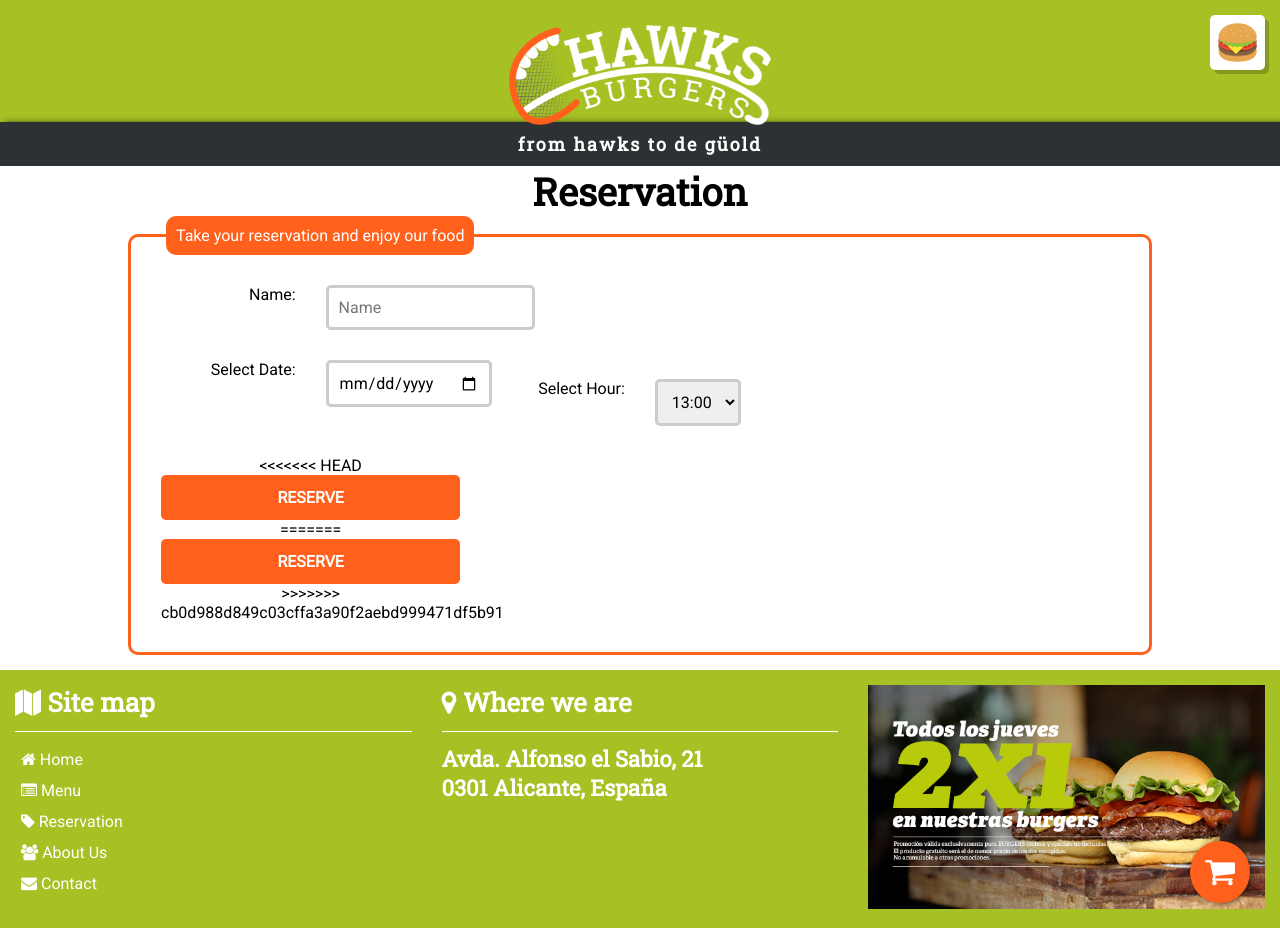
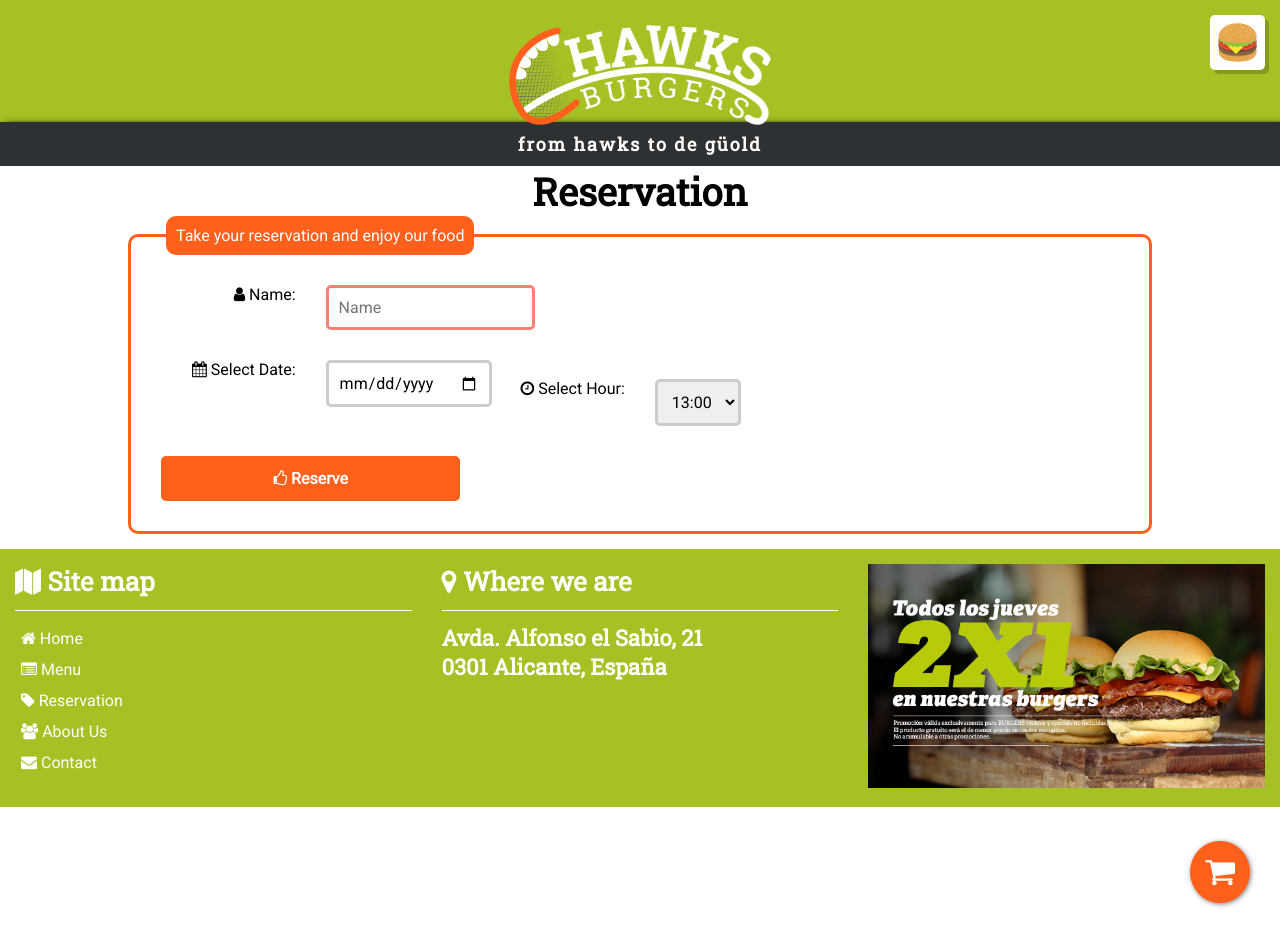
Before and after one commit to cArlitXs/HawksBurgers, a Jekyll site: the page built from reservas.html, in a window 1280 px wide and 928 px high. Built offline with Jekyll 4.4.1, drawn with Linux system fonts in a browser that asks for light colours.

Commit message:
Solución a la página de reserva de Alberto

```diff
--- a/reservas.html
+++ b/reservas.html
@@ -9,40 +9,40 @@
 
 <script>
 	function BotonComprar(){
-		alert("Your reservation has been registered");
+		alert("Your reservation has been registered.");
 		location.href = "{{site.baseurl}}/";
 	}
 </script>
 
 <div class="ACbackground">
 <div class="container">
-	<h1 class="ta-c"> Reservation </h1>
-	<form>
+	<h1 class="ta-c"> Reservation</h1>
+	<form onsubmit="BotonComprar()">
 	<fieldset>
 	<legend>Take your reservation and enjoy our food</legend>
 	<div class="row">
 		<div class="col-2 col-s-3 ta-r">
-		<label>Name:</label>
+		<label><i class="fa fa-user"></i> Name:</label>
 		</div>
 		<div class="col-2 col-s-3">
-		<input type="text" name="nombre" placeholder="Name">
+		<input type="text" name="nombre" placeholder="Name" required autofocus>
 		</div>
 
 	</div>
 	<div class="row">
 		<div id="fecha" class="col-2 col-s-3 ta-r">
-			<label>Select Date:</label>
+			<label><i class="fa fa-calendar"></i> Select Date:</label>
 		</div>
 		<div class="col-2 col-s-3">
-			<input type="date" name="calendar">
+			<input type="date" name="calendar" required>
 		</div>
 		<br>
 		<div class="col-2 col-s-3 ta-r">
-			<label>Select Hour:</label>
+			<label><i class="fa fa-clock-o"></i> Select Hour:</label>
 		</div>
 		<div  class="col-2 col-s-3">
-			<select>
-				<option>13:00</option>
+			<select required>
+				<option selected>13:00</option>
 				<option>13:15</option>
 				<option>13:30</option>
 				<option>13:45</option>
@@ -72,11 +72,7 @@
 	</div>
 	<div class="row">
 		<div class="col-4 ta-c">
-<<<<<<< HEAD
-			<button class="button button6" id="botoncompra" name="botoncompra" type="submit"><b>RESERVE</b></button>
-=======
-			<button class="button button6" id="botoncompra" name="botoncompra" type="button" onclick="BotonComprar()"><b>RESERVE</b></button>
->>>>>>> cb0d988d849c03cffa3a90f2aebd999471df5b91
+			<button class="button button6" id="botoncompra" name="botoncompra" type="submit"><i class="fa fa-thumbs-o-up"></i> <b>Reserve</b></button>
 		</div>
 	</div>
 	</fieldset>
```
